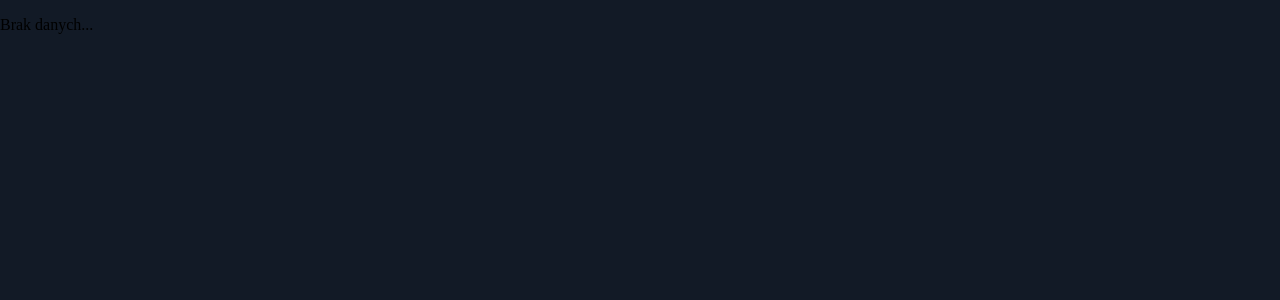
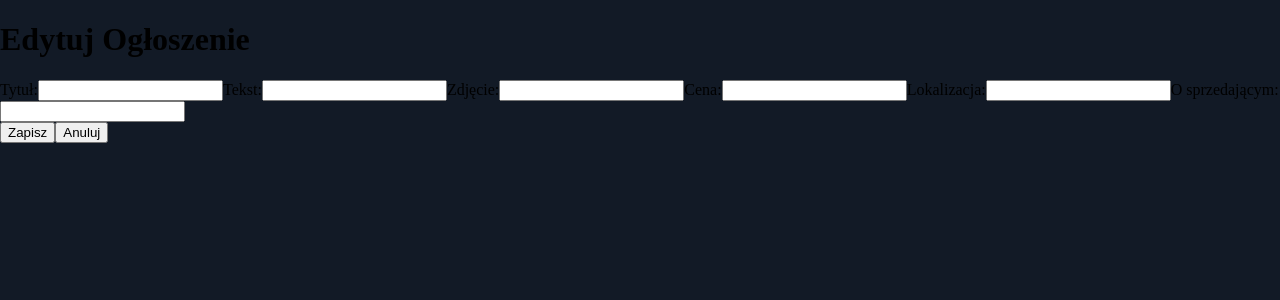
Before and after one commit to kacpi95/Project-Backend, a React (Create React App) app in the folder client/: page /ads/add in a window 1280 px wide. Shown: the top 300 px of the page. Built offline with nearby package versions, Linux system fonts and the light colour scheme; no server answers.

Commit message:
add: AddPage

```diff
--- a/client/src/App.js
+++ b/client/src/App.js
@@ -6,6 +6,7 @@ import store from './components/redux/store';
 import AdsPage from './components/pages/AdsPage/AdsPage';
 import NoPage from './components/pages/NoPage/NoPage';
 import EditPage from './components/pages/EditPage/EditPage';
+import AddPage from './components/pages/AddPage/AddPage';
 
 function App() {
   return (
@@ -14,8 +15,9 @@ function App() {
         <Routes>
           <Route path='/' element={<Home />} />
           <Route path='/ads/:id' element={<AdsPage />} />
+          <Route path='/ads/:id/edit' element={<EditPage />} />
+          <Route path='/ads/add' element={<AddPage />} />
           <Route path='*' element={<NoPage />} />
-          <Route path='/ads/:id/edit' element={<EditPage />} />
         </Routes>
       </Provider>
     </BrowserRouter>
--- /dev/null
+++ b/client/src/components/pages/AddPage/AddPage.jsx
@@ -0,0 +1,120 @@
+import { useState } from 'react';
+import styles from './AddPage.module.css';
+import { useDispatch } from 'react-redux';
+import { useNavigate } from 'react-router';
+import { addAd } from '../../redux/adsRedux';
+
+export default function AddPage() {
+  const navigate = useNavigate();
+  const dispatch = useDispatch();
+
+  const [data, setData] = useState({
+    title: '',
+    text: '',
+    image: '',
+    price: '',
+    location: '',
+    aboutSeller: '',
+  });
+
+  function handleChange(e) {
+    const { id, value } = e.target;
+    setData((prev) => ({ ...prev, [id]: value }));
+  }
+
+  function handleClickCancel() {
+    navigate('/');
+  }
+
+  async function handleClickAddAd(e) {
+    e.preventDefault();
+    await dispatch(addAd(data));
+    navigate('/');
+  }
+
+  return (
+    <div className={styles.container}>
+      <h1 className={styles.header}>Edytuj Ogłoszenie</h1>
+      <form className={styles.form} onSubmit={handleClickAddAd}>
+        <label className={styles.label} htmlFor='title'>
+          Tytuł:
+        </label>
+        <input
+          type='text'
+          id='title'
+          className={styles.input}
+          value={data.title}
+          onChange={handleChange}
+        />
+
+        <label className={styles.label} htmlFor='text'>
+          Tekst:
+        </label>
+        <input
+          type='text'
+          id='text'
+          className={styles.input}
+          value={data.text}
+          onChange={handleChange}
+        />
+
+        <label className={styles.label} htmlFor='image'>
+          Zdjęcie:
+        </label>
+        <input
+          type='text'
+          id='image'
+          className={styles.input}
+          value={data.image}
+          onChange={handleChange}
+        />
+
+        <label className={styles.label} htmlFor='price'>
+          Cena:
+        </label>
+        <input
+          type='number'
+          id='price'
+          className={styles.input}
+          value={data.price}
+          onChange={handleChange}
+        />
+
+        <label className={styles.label} htmlFor='location'>
+          Lokalizacja:
+        </label>
+        <input
+          type='text'
+          id='location'
+          className={styles.input}
+          value={data.location}
+          onChange={handleChange}
+        />
+
+        <label className={styles.label} htmlFor='aboutSeller'>
+          O sprzedającym:
+        </label>
+        <input
+          type='text'
+          id='aboutSeller'
+          className={styles.input}
+          value={data.aboutSeller}
+          onChange={handleChange}
+        />
+
+        <div className={styles.buttons}>
+          <button type='submit' className={styles.saveBtn}>
+            Zapisz
+          </button>
+          <button
+            type='button'
+            className={styles.cancelBtn}
+            onClick={handleClickCancel}
+          >
+            Anuluj
+          </button>
+        </div>
+      </form>
+    </div>
+  );
+}
```
Also changed, not shown: client/src/components/pages/AddPage/AddPage.module.css (added).
